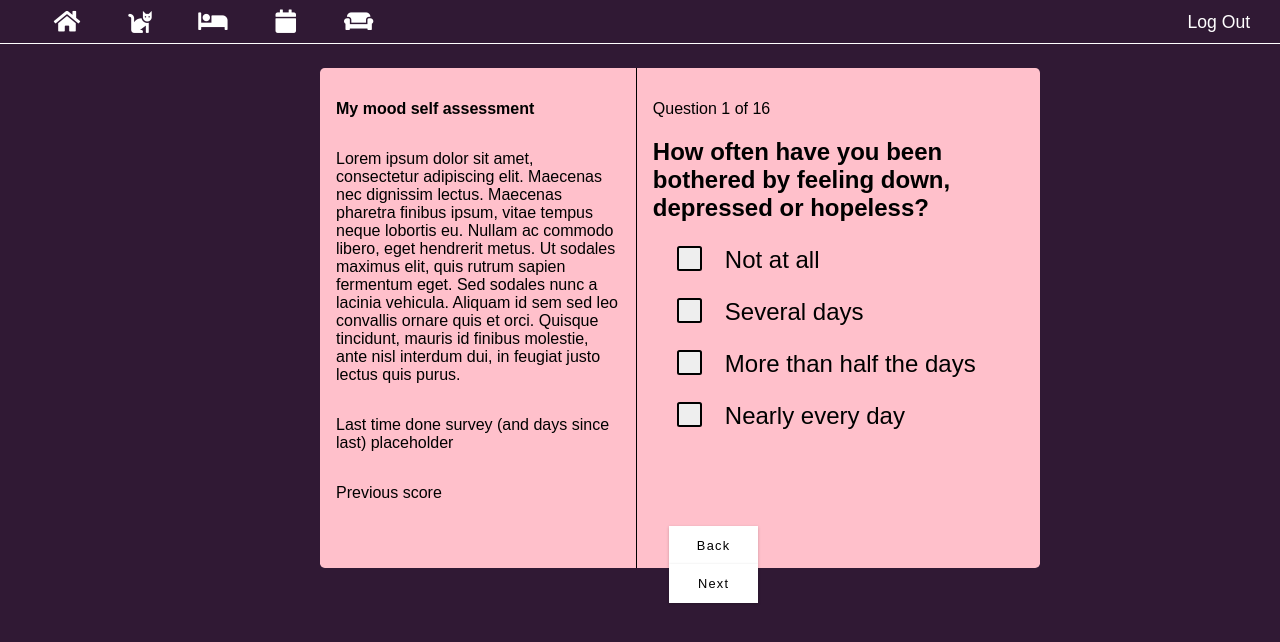
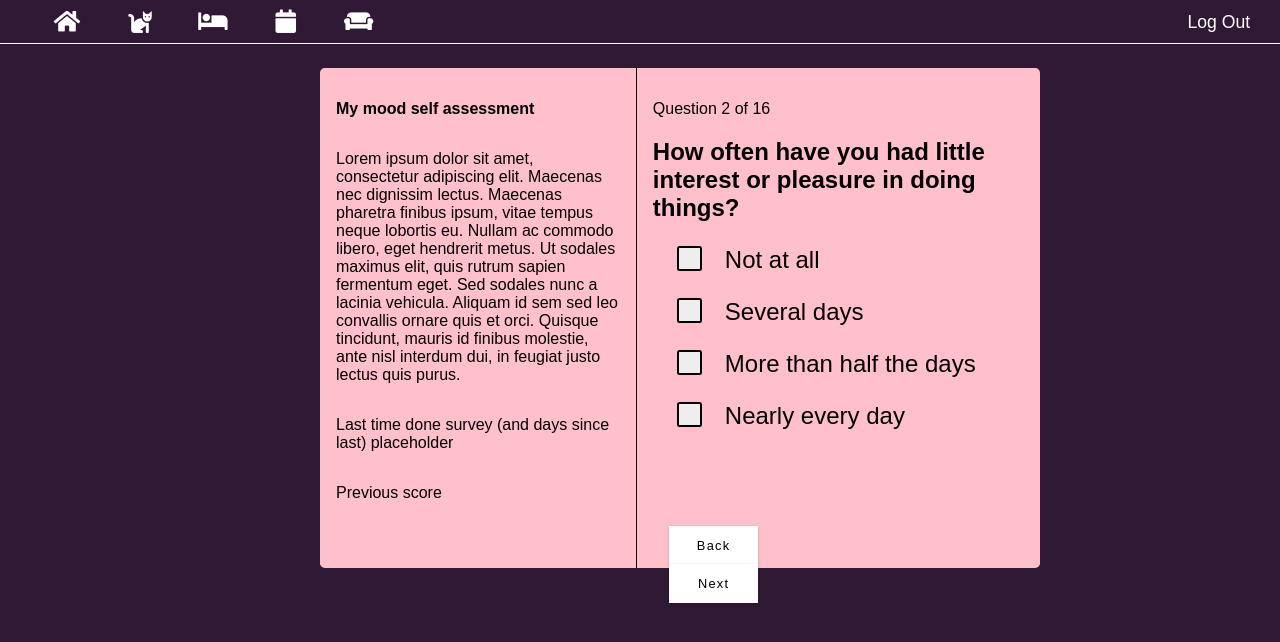
Before and after one commit to mspil88/sleep_js, a plain HTML site: page public/mood_survey.html in a window 1280 px wide. Both pictures are taken after a click on the button "Next". Drawn offline with Linux system fonts and the light colour scheme.

Commit message:
add questions js and get scores

```diff
--- a/public/mood_survey.html
+++ b/public/mood_survey.html
@@ -64,6 +64,7 @@
             </div> -->
         </section>
 
-    <script src="sleep_diary.js"></script>
+    <script src="mood_survey.js"></script>
+    <script type="module" src="questions.js"></script>
     </body>
 </html>
--- /dev/null
+++ b/public/mood_survey.js
@@ -0,0 +1,84 @@
+const moodQuestionTitle = document.querySelector(".mood-question-title");
+const moodQuestion = document.querySelector(".mood-question");
+const questionResponseContainer = document.querySelector(".question-response-container");
+const btns = document.querySelectorAll("button");
+
+const questionArray = ["Question 2 of 16", "Question 3 of 16", "Question 4 of 16", "Question 5 of 16", "Question 6 of 16",
+    "Question 7 of 16", "Question 8 of 16", "Question 9 of 16", "Question 10 of 16",
+    "Question 11 of 16", "Question 12 of 16", "Question 13 of 16", "Question 14 of 16", "Question 15 of 16",
+    "Question 16 of 16", "Results"]
+
+const questionsArray = [
+    "How often have you had little interest or pleasure in doing things?",
+    "How often have you been bothered by trouble falling or staying asleep, or sleeping too much?",
+    "How often have you been bothered by feeling tired or having little energy?",
+    "How often have you been bothered by poor appetite or overeating?",
+    "How often have you been bothered by feeling bad about yourself, or that you are a failure, or have let yourself or your family down?",
+    "How often have you been bothered by trouble concentrating on things, such as reading the newspaper or watching television?",
+    "How often have you been bothered by moving or speaking so slowly that other people could have noticed, or the opposite - being so fidgety or restless that you have been moving around a lot more than usual?",
+    "How often have you been bothered by feeling nervous, anxious or on edge?",
+    "How often have you been bothered by not being able to stop or control worrying?",
+    "How often have you been bothered by worrying too much about different things?",
+    "How often have you been bothered by having trouble relaxing?",
+    "How often have you been bothered by being so restless that it is hard to sit still?",
+    "How often have you been bothered by becoming easily annoyed or irritable?",
+    "How often have you been bothered by feeling afraid as if something awful might happen?",
+    "Have you been bothered by worrying about any of the following?",
+]
+
+let dataContainer = [];
+
+const getScore = (questionResponse) => {
+    return questionResponse === "Not at all"                ?   0   :
+           questionResponse === "Several days"              ?   1   :
+           questionResponse === "More than half the days"   ?   2   :
+                                                                3
+}
+
+const moodSurveyResponses = (questionNumber, questionResponse, answer) => {
+    return {'questionNumber': questionNumber, 'questionResponse': questionResponse,
+            'answer': answer, 'score': getScore(questionResponse)}
+}
+
+const appendQuestionData = (questionNumber) => {
+
+    questionResponseContainer.childNodes.forEach((node)=> {
+    if(node.tagName == "LABEL") {
+        const checked = node.childNodes[1].checked;
+        if(checked) {
+            dataContainer.push(moodSurveyResponses(questionNumber, node.childNodes[0].nodeValue.trim(), checked))};
+    }})};
+
+
+const clearOptions = () => {
+    questionResponseContainer.childNodes.forEach((node)=> {
+        if(node.tagName == "LABEL") {
+            node.childNodes[1].checked = false;
+        }
+    })
+}
+
+btns.forEach(btn => {
+    btn.addEventListener("click", (event) => {
+        const action = event.currentTarget.className;
+        const questionValue = moodQuestionTitle.innerHTML;
+        const questionArrayLen = questionArray.length;
+        const currentIndex = questionArray.indexOf(questionValue);
+
+
+        if((action.includes("next")) && (currentIndex < questionArrayLen)) {
+            console.log("next");
+            //push the question data
+            appendQuestionData(currentIndex);
+            console.log(dataContainer);
+
+            const nextQuestionValue = questionArray[currentIndex+1];
+            const nextQuestion = questionsArray[currentIndex+1];
+            moodQuestionTitle.innerHTML = nextQuestionValue;
+            moodQuestion.innerHTML = nextQuestion;
+            clearOptions();
+        }
+
+    })
+}
+)
```
